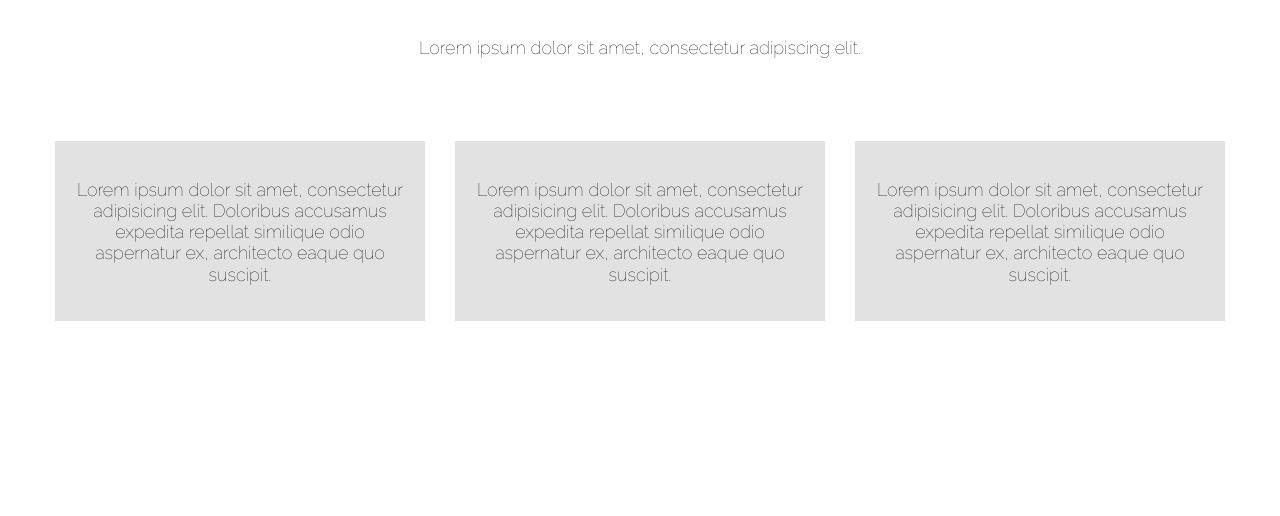
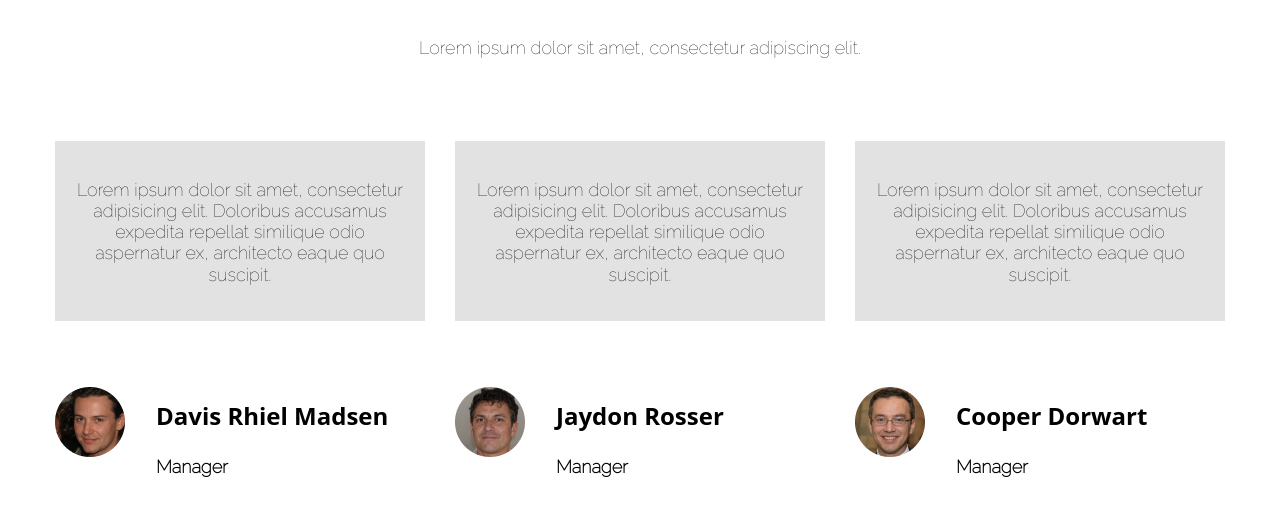
Before and after one commit to MashSHliapa/hw-6, a plain HTML site: page index.html in a window 1280 px wide. Shown: the part 204-720 px from the top of the page. Drawn offline with Linux system fonts and the light colour scheme.

Commit message:
feat(hw-6): make task 2

```diff
--- a/css/style.css
+++ b/css/style.css
@@ -55,12 +55,55 @@ body {
   display: flex;
   justify-content: space-between;
 }
+
 .opinion-column {
   width: 370px;
   height: 180px;
   background-color: #E2E2E2;
 }
+
 .opinion-text {
   padding: 38px 20px;
   text-align: center;
 }
+
+.managers-info {
+  margin: 66px 0 64px 0;
+}
+
+/*.managers-info-container {}*/
+
+.managers-info-row {
+  display: flex;
+  justify-content: space-between;
+}
+
+.managers-info-column {
+  width: 370px;
+  height: 90px;
+  display: flex;
+  justify-content: space-between;
+}
+
+/*.managers-info-cover-pnoto {}*/
+
+/*.managers-info-data {}*/
+
+.managers-info-name {
+  font-family: "Open Sans", sans-serif;
+  font-size: 24px;
+  line-height: 32px;
+  font-weight: bold;
+  width: 269px;
+  height: 54px;
+  padding: 13px 0;
+  margin-bottom: 15px;
+}
+
+.managers-info-function {
+  font-family: "Raleway", sans-serif;
+  font-size: 18px;
+  line-height: 21.13px;
+  font-weight: bold;
+  width: 269px;
+}
--- a/index.html
+++ b/index.html
@@ -37,6 +37,40 @@
         </div>
       </div>
     </div>
+
+    <div class="managers-info">
+      <div class="managers-info-container">
+        <div class="managers-info-row">
+          <div class="managers-info-column">
+            <div class="managers-info-cover-pnoto">
+              <img src="images/photo_1.png" alt="">
+            </div>
+            <div class="managers-info-data">
+              <div class="managers-info-name">Davis Rhiel Madsen</div>
+              <div class="managers-info-function">Manager</div>
+            </div>
+          </div>
+          <div class="managers-info-column">
+            <div class="managers-info-cover-pnoto">
+              <img src="images/photo_2.png" alt="">
+            </div>
+            <div class="managers-info-data">
+              <div class="managers-info-name">Jaydon Rosser</div>
+              <div class="managers-info-function">Manager</div>
+            </div>
+          </div>
+          <div class="managers-info-column">
+            <div class="managers-info-cover-pnoto">
+              <img src="images/photo_3.png" alt="">
+            </div>
+            <div class="managers-info-data">
+              <div class="managers-info-name">Cooper Dorwart</div>
+              <div class="managers-info-function">Manager</div>
+            </div>
+          </div>
+        </div>
+      </div>
+    </div>
   </div>
 </section>
 </body>
```
Also changed, not shown: images/photo_1.png (added), images/photo_2.png (added), images/photo_3.png (added).
